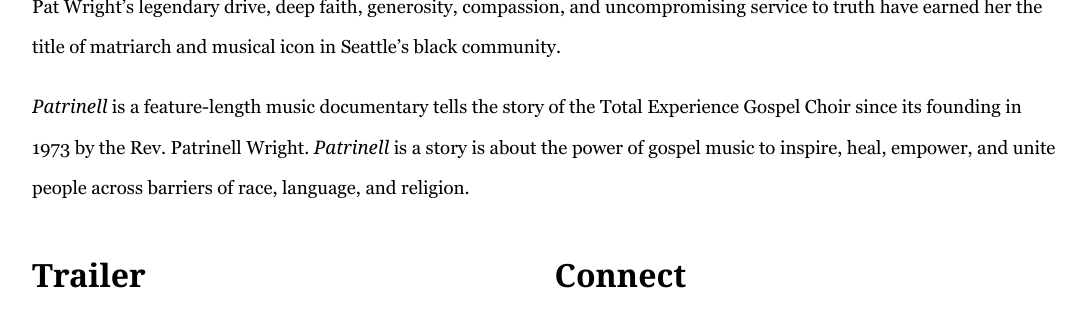
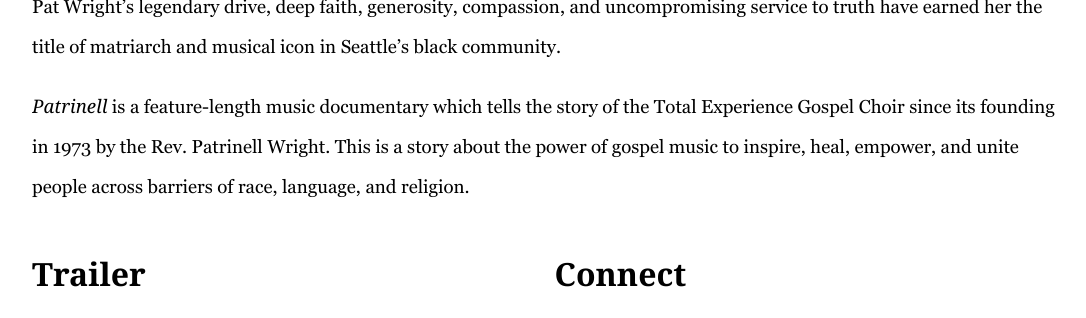
Before and after one commit to jelizaga/patrinell.com, a Jekyll site: the page built from index.html, in a window 1280 px wide, cut to the strip 1033-1351 px from the top of the page. Shown: the whole strip, without its empty margins (96-1182 px from the left). Built offline with Jekyll 4.4.1, drawn with Linux system fonts in a browser that asks for light colours; some web fonts are replaced.

Commit message:
Fixed misspellings.

```diff
--- a/css/style.css
+++ b/css/style.css
@@ -398,7 +398,7 @@
 .post-item img {
 	width: 30%;
 	float: right;
-	margin-left: 20px;
+	margin: 20px;
 }
 
 .post-item:hover {
--- a/index.html
+++ b/index.html
@@ -35,10 +35,10 @@
 		</p>
 
 		<p>
-			<i>Patrinell</i> is a feature-length music documentary tells the story of the Total
+			<i>Patrinell</i> is a feature-length music documentary which tells the story of the Total
 			Experience Gospel
-			Choir since its founding in 1973 by the Rev. Patrinell Wright. <i>Patrinell</i> is a
-			story is about the power of gospel music to inspire, heal, empower, and unite people
+			Choir since its founding in 1973 by the Rev. Patrinell Wright. This is a
+			story about the power of gospel music to inspire, heal, empower, and unite people
 			across barriers of race, language, and religion.
 		</p>
 
```
